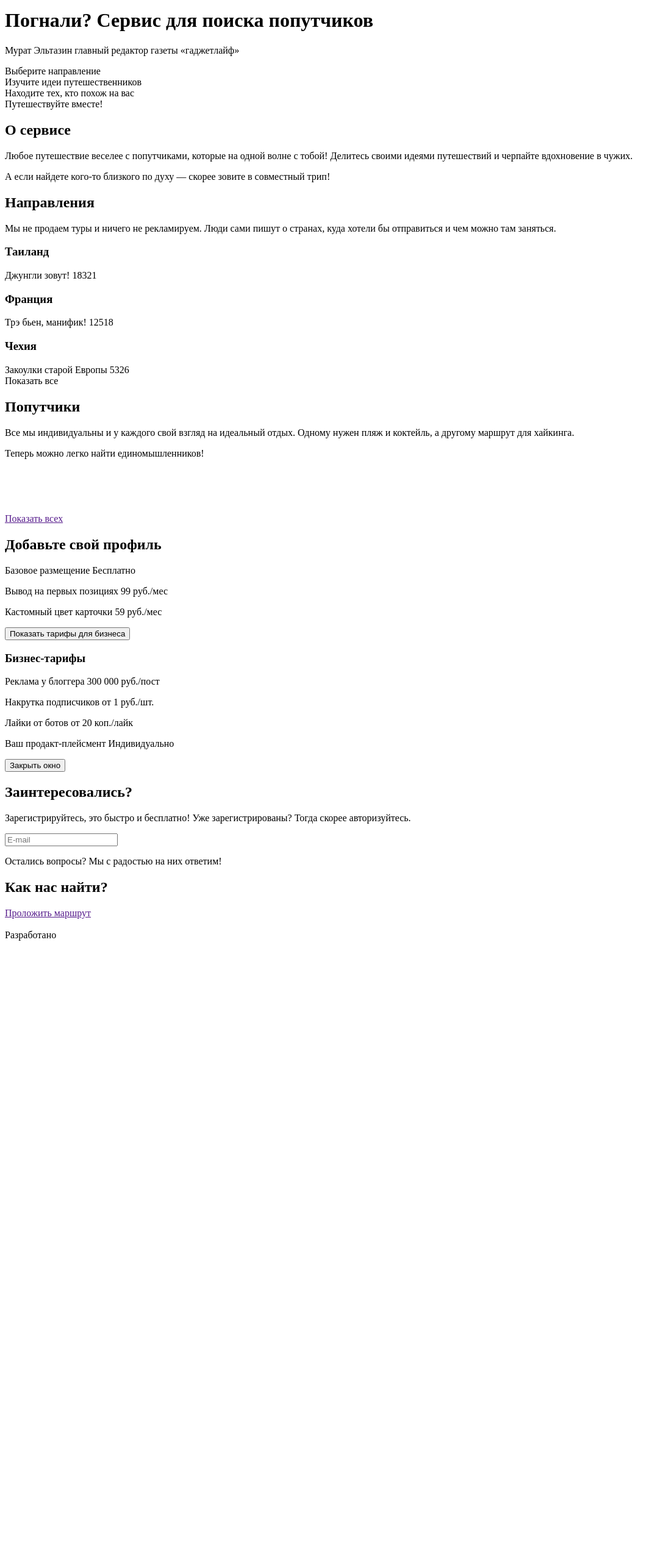
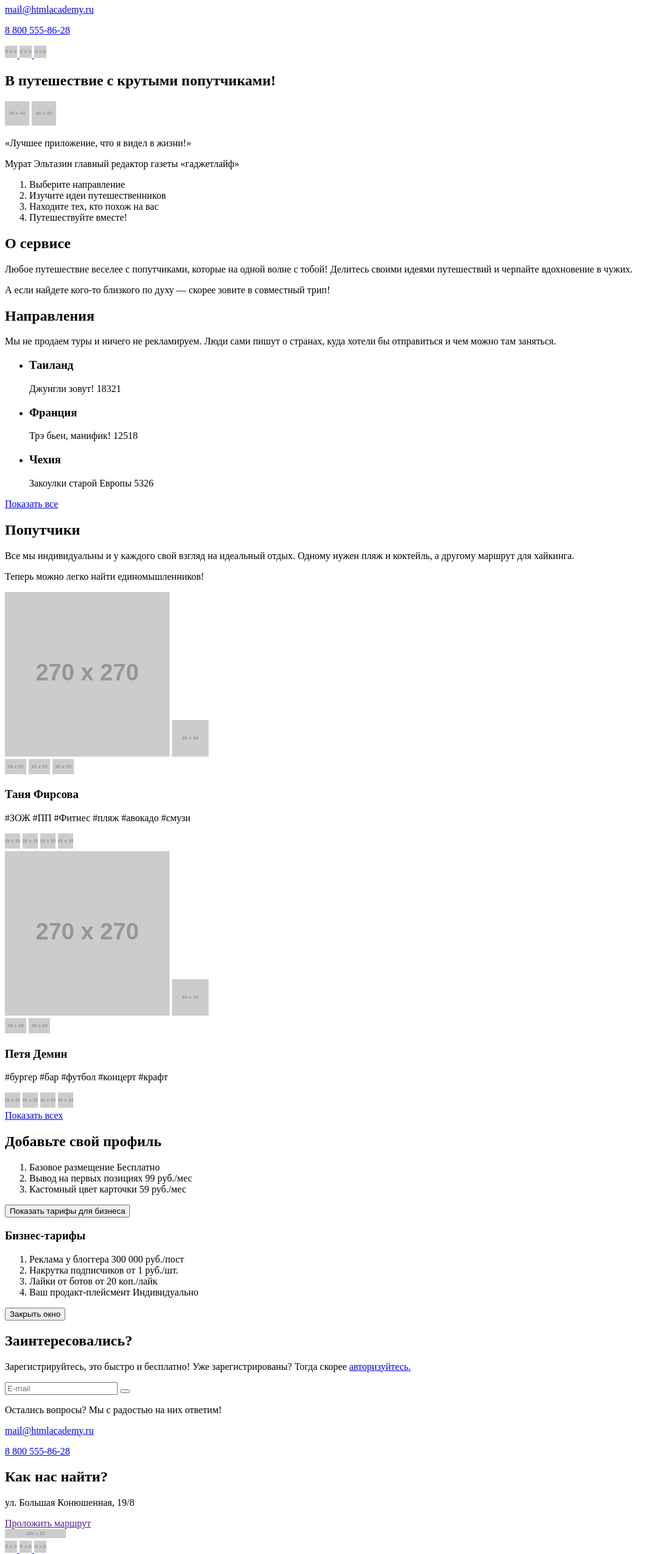
Before and after one commit to Junfrontend/28451-pognali-22, a website: page source/index.html in a window 1280 px wide. Shown: the part 140-2689 px from the top of the page at 61% size, without its empty margins (0-1087 px from the left). Before the commit the page ends 1691 px from the top, so only its background shows below. Drawn offline with Linux system fonts and the light colour scheme; placeholder pictures from the web are drawn by us.

Commit message:
Исправил замечания после проверки

```diff
--- a/source/index.html
+++ b/source/index.html
@@ -9,39 +9,65 @@
 <body>
   <header class="header">
     <div class="header__top-bar top-bar top-bar_opened">
-      <img src="" alt="" class="top-bar__logo" width="100px" height="15px">
+      <img src="https://via.placeholder.com/100x15" alt="Логотип в шапке" class="top-bar__logo" width="100" height="15">
       <button class="top-bar__button "></button>
     </div>
     <nav class="header__navigation main-navigation">
-      <ul class="main-navigation__list nav-list">
-        <li class="nav-list__item"><a>О сервисе</a></li>
-        <li class="nav-list__item"><a>Направления</a></li>
-        <li class="nav-list__item"><a>Попутчики</a></li>
+      <ul class="main-navigation-list">
+        <li class="main-navigation-list__item"><a href="#">О сервисе</a></li>
+        <li class="main-navigation-list__item"><a href="source/form.html">Направления</a></li>
+        <li class="main-navigation-list__item"><a href="source/catalog.html">Попутчики</a></li>
       </ul>
     </nav>
-    <button class="header__log-in-button">Авторизация</button>
+    <a href="#" class="header__log-in-button">Авторизация</a>
     <!--Возможно это ссылка, надо потом проверить-->
     <div class="header__contacts contacts">
-      <p class="contacts__email"><a href="mailto:mail@htmlacademy.ru"></a></p>
-      <p class="contacts__phone"><a href="telto:8 800 555-86-28"></a></p>
-      <div class="contacts__social-links social-links">
-        <a class="social-links__item" href=""></a>
-        <a class="social-links__item" href=""></a>
-        <a class="social-links__item" href=""></a>
-      </div>
+      <p class="contacts__email contacts__email_header">
+        <a href="mailto:mail@htmlacademy.ru">
+          mail@htmlacademy.ru
+        </a>
+      </p>
+      <p class="contacts__phone contacts__phone_header">
+        <a href="tel:8800555-86-28">
+          8 800 555-86-28
+        </a>
+      </p>
+    </div>
+    <div class="contacts__social-links social-links">
+      <a class="social-links__item" href="facebook.com">
+        <img src="https://via.placeholder.com/20x20" alt="Иконка Facebook">
+      </a>
+      <a class="social-links__item" href="https://vk.com/">
+        <img src="https://via.placeholder.com/20x20" alt="Иконка VK">
+      </a>
+      <a class="social-links__item" href="https://www.instagram.com/">
+        <img src="https://via.placeholder.com/20x20" alt="Иконка Instagram">
+      </a>
     </div>
   </header>
   <main>
-    <h1 class="visualy-hidden">Погнали? Сервис для поиска попутчиков</h1>
     <section class="about-service">
-      <!-- Может ли заголовок блока section h2 быть влоден во внутренний блок descripton? -->
-      <p class="about-service__signature">Мурат Эльтазин главный редактор газеты «гаджетлайф»</p>
-      <div class="about-service__steps-to-start steps-to-start">
-        <div class="steps-to-start__item"><span>Выберите направление</span></div>
-        <div class="steps-to-start__item"><span>Изучите идеи путешественников</span></div>
-        <div class="steps-to-start__item"><span>Находите тех, кто похож на вас</span></div>
-        <div class="steps-to-start__item"><span>Путешествуйте вместе!</span></div>
+      <h1>В путешествие с крутыми попутчиками!</h1>
+      <div class="about-service__action-block action-block">
+        <a class="action-block__email-button" href="mailto:mail@htmlacademy.ru"><img
+            src="https://via.placeholder.com/40x40" alt="Иконка телефона"></a>
+        <a class="action-block__phone-button" href="tel:8800555-86-28"><img src="https://via.placeholder.com/40x40"
+            alt="Иконка почты"></a>
+        <a class="action-block__log-in-button" href="#"></a>
+        <!--Ссылка на страницу авторизации, реализовывать не нужно-->
       </div>
+      <p class="about-service__quote">
+        «Лучшее приложение, что я видел в жизни!»
+      </p>
+      <p class="about-service__signature">
+        Мурат Эльтазин главный редактор газеты «гаджетлайф»
+      </p>
+      <ol class="about-service__steps-to-start steps-to-start">
+        <li class="steps-to-start__item">Выберите направление</li>
+        <li class="steps-to-start__item">Изучите идеи путешественников</li>
+        <li class="steps-to-start__item">Находите тех, кто похож на вас</li>
+        <li class="steps-to-start__item">Путешествуйте вместе!</li>
+      </ol>
       <div class="about-service__description descrption"></div>
       <h2 class="descrption__header">О сервисе</h2>
       <p class="descrption__item">Любое путешествие веселее с попутчиками, которые на одной волне с тобой!
@@ -54,30 +80,30 @@
       <p class="directions__descripion">Мы не продаем туры и ничего не рекламируем. Люди сами пишут о странах,
         куда хотели бы отправиться и чем можно там заняться.
       </p>
-      <div class="directions__country-cards country-cards">
-        <div class="country-cards__card card-decription">
-          <div class="card-description__under-picture">
-            <h3 class="under-picture__header">Таиланд</h3>
-            <span class="under-picture__small-decription">Джунгли зовут!</span>
-            <span class="under-picture__visiters-conter">18321</span>
+      <ul class="directions__country-cards country-cards">
+        <li class="country-cards__card card-decription">
+          <div class="card-description__country-name country-name">
+            <h3 class="country-name__header">Таиланд</h3>
+            <span class="country-name__small-decription">Джунгли зовут!</span>
+            <span class="country-name__visiters-conter">18321</span>
           </div>
-        </div>
-        <div class="country-cards__card card-decription">
-          <div class="card-description__under-picture">
-            <h3 class="under-picture__header">Франция</h3>
-            <span class="under-picture__small-decription">Трэ бьен, манифик!</span>
-            <span class="under-picture__visiters-conter">12518</span>
+        </li>
+        <li class="country-cards__card card-decription">
+          <div class="card-description__country-name country-name">
+            <h3 class="country-name__header">Франция</h3>
+            <span class="country-name__small-decription">Трэ бьен, манифик!</span>
+            <span class="country-name__visiters-conter">12518</span>
           </div>
-        </div>
-        <div class="country-cards__card card-decription">
-          <div class="card-description__under-picture">
-            <h3 class="under-picture__header">Чехия</h3>
-            <span class="under-picture__small-decription">Закоулки старой Европы</span>
-            <span class="under-picture__visiters-conter">5326</span>
+        </li>
+        <li class="country-cards__card card-decription">
+          <div class="card-description__country-name country-name">
+            <h3 class="country-name__header">Чехия</h3>
+            <span class="country-name__small-decription">Закоулки старой Европы</span>
+            <span class="country-name__visiters-conter">5326</span>
           </div>
-        </div>
-        <a class="country-cards__link">Показать все</a> <!-- Кнопка ведет на страницу формы-->
-      </div>
+        </li>
+      </ul>
+      <a class="directions__show-all-link" href="source/form.html">Показать все</a> <!-- Кнопка ведет на страницу формы-->
     </section>
     <section class="companions">
       <h2 class="companions__header">Попутчики</h2>
@@ -85,57 +111,90 @@
         Одному нужен пляж и коктейль, а другому маршрут для хайкинга.
       </p>
       <p class="companions__descripion companions__descripion_strong">Теперь можно легко найти единомышленников!</p>
-      <div class="companoins__cards companions-cards">
-        <div class="companion-card">
-          <img src="" alt="" class="companion-card__level">
-          <div class="companion-card__visites-countries"></div>
-          <h3 class="companion-card__name"></h3>
-          <p class="companion-card__hashtags"></p>
-          <div class="companion-card__transport-icons transport-icons">
-
+      <div class="companoins__cards cards">
+        <div class="cards__companion-card">
+          <img src="https://via.placeholder.com/270x270" alt="Фото компаньона">
+          <img src="https://via.placeholder.com/60x60" alt="Уровень компаньона" class="companion-card__level">
+          <div class="companion-card__visited-countries countries">
+            <img class="countries__sri-lanka" src="https://via.placeholder.com/35x25" alt="Флаг Шри-Ланки">
+            <img class="countries__thailand" src="https://via.placeholder.com/35x25" alt="Флаг Тайланда">
+            <img class="countries__seychelles" src="https://via.placeholder.com/35x25" alt="Флаг Сейшел">
+          </div>
+          <h3 class="companion-card__name">Таня Фирсова</h3>
+          <p class="companion-card__hashtags">#ЗОЖ #ПП #Фитнес #пляж #авокадо #смузи</p>
+          <div class="companion-card__transport-icons icons">
+            <img class="icons__plane icons__plane_filled" src="https://via.placeholder.com/25x25" alt="Иконка самолета">
+            <img class="icons_bus" src="https://via.placeholder.com/25x25" alt="Иконка автобуса">
+            <img class="icons__bike" src="https://via.placeholder.com/25x25" alt="Иконка велосипеда">
+            <img class="icons__man" src="https://via.placeholder.com/25x25" alt="Иконка человека">
           </div>
         </div>
-        <div class="companion-card">
-          <img src="" alt="" class="companion-card__level">
-          <div class="companion-card__visites-countries"></div>
-          <h3 class="companion-card__name"></h3>
-          <p class="companion-card__hashtags"></p>
-          <div class="companion-card__transport-icons transport-icons">
-
+        <div class="cards__companion-card">
+          <img src="https://via.placeholder.com/270x270" alt="Фото компаньона">
+          <img src="https://via.placeholder.com/60x60" alt="Уровень компаньона" class="companion-card__level">
+          <div class="companion-card__visited-countries countries">
+            <img class="countries__belgium" src="https://via.placeholder.com/35x25" alt="Флаг Бельгии">
+            <img class="countries__czech" src="https://via.placeholder.com/35x25" alt="Флаг Чехии">
+          </div>
+          <h3 class="companion-card__name">Петя Демин</h3>
+          <p class="companion-card__hashtags">#бургер #бар #футбол #концерт #крафт</p>
+          <div class="companion-card__transport-icons icons">
+            <img class="icons__plane icons__plane_filled" src="https://via.placeholder.com/25x25" alt="Иконка самолета">
+            <img class="icons_bus icons_bus_filled" src="https://via.placeholder.com/25x25" alt="Иконка автобуса">
+            <img class="icons__bike" src="https://via.placeholder.com/25x25" alt="Иконка велосипеда">
+            <img class="icons__man icons__man_filled" src="https://via.placeholder.com/25x25" alt="Иконка человека">
           </div>
         </div>
-        <a href="">Показать всех</a> <!-- Ссылка ведет в каталог -->
+        <a class="cards__link" href="source/catalog.html">Показать всех</a> <!-- Ссылка ведет в каталог -->
       </div>
     </section>
     <section class="add-profile">
       <h2 class="add-profile__header">Добавьте свой профиль</h2>
-      <div class="add-profile__price-list price-list">
-        <p class="price-list__item">Базовое размещение Бесплатно</p>
-        <p class="price-list__item">Вывод на первых позициях 99 руб./мес</p>
-        <p class="price-list__item">Кастомный цвет карточки 59 руб./мес</p>
-        <button class="price-list__for-business">Показать тарифы для бизнеса</button>
-      </div>
+      <ol class="add-profile__price-list price-list">
+        <li class="price-list__item">Базовое размещение Бесплатно</li>
+        <li class="price-list__item">Вывод на первых позициях 99 руб./мес</li>
+        <li class="price-list__item">Кастомный цвет карточки 59 руб./мес</li>
+      </ol>
+      <button class="add-profile__for-business-button">Показать тарифы для бизнеса</button>
       <div class="add-profile__price-list-for-business price-list-for-business">
-        <h3 class="price-list-for-business__header">Бизнес-тарифы</h2>
-          <p class="price-list-for-business__item">Реклама у блоггера 300 000 руб./пост</p>
-          <p class="price-list-for-business__item">Накрутка подписчиков от 1 руб./шт.</p>
-          <p class="price-list-for-business__item">Лайки от ботов от 20 коп./лайк</p>
-          <p class="price-list-for-business__item">Ваш продакт-плейсмент Индивидуально</p>
+        <h3 class="price-list-for-business__header">Бизнес-тарифы</h3>
+          <ol class="price-list-for-business__costs costs-list">
+            <li class="costs-list__item">Реклама у блоггера 300 000 руб./пост</li>
+            <li class="costs-list__item">Накрутка подписчиков от 1 руб./шт.</li>
+            <li class="costs-list__item">Лайки от ботов от 20 коп./лайк</li>
+            <li class="costs-list__item">Ваш продакт-плейсмент Индивидуально</li>
+          </ol>
           <button class="price-list-for-business__close-button">Закрыть окно</button>
       </div>
     </section>
     <section class="feedback">
       <h2 class="feedback__header">Заинтересовались?</h2>
       <p class="feedback__text">Зарегистрируйтесь, это быстро и бесплатно!
-        Уже зарегистрированы? Тогда скорее <a>авторизуйтесь.</a></p>
+        Уже зарегистрированы? Тогда скорее <a href="#">авторизуйтесь.</a></p>
       <!-- переход на страницу авторизации. Страницу авторизации реализовывать не нужно. -->
-      <input type="email" placeholder="E-mail">
+      <form class="feedback__form form">
+        <input class="form__input" type="email" placeholder="E-mail">
+        <button class="form__submit-button" type="submit"></button>
+      </form>
       <p class="feedback__any-question">Остались вопросы? Мы с радостью на них ответим!</p>
-      <p class="feedback__email"><a href="mailto:mail@htmlacademy.ru"></a></p>
-      <p class="feedback__phone"><a href="telto:8 800 555-86-28"></a></p>
+      <div class="feedback__contacts contacts">
+        <p class="contacts__email contacts__email_feedback">
+          <a href="mailto:mail@htmlacademy.ru">
+            mail@htmlacademy.ru
+          </a>
+        </p>
+        <p class="contacts__phone contacts__phone_feedback">
+          <a href="tel:8800555-86-28">
+            8 800 555-86-28
+          </a>
+        </p>
+      </div>
     </section>
     <section class="how-find-us">
-      <h2 class="how-find-us__header">Как нас найти?</h2>
+      <h2 class="visualy-hidden">Как нас найти?</h2>
+      <p class="how-find-us__address">
+        ул. Большая Конюшенная, 19/8
+      </p>
       <a href="">Проложить маршрут</a>
       <!-- Ссылка «Проложить маршрут» ведёт на карту (Google или Яндекса) с проложенным маршрутом из центра карты в любую точку -->
       <div class="how-find-us__map"></div>
@@ -143,15 +202,24 @@
     </section>
   </main>
   <footer class="footer">
-    <img src="" alt="" class="footer__logo">
+    <a class="footer__logo" href="https://htmlacademy.ru/intensive/adaptive">
+      <img src="https://via.placeholder.com/100x15" alt="Логотип в футере">
+    </a>
     <div class="footer__social-links social-links">
-      <a class="social-links__item" href=""></a>
-      <a class="social-links__item" href=""></a>
-      <a class="social-links__item" href=""></a>
+      <a class="social-links__item" href="facebook.com">
+        <img src="https://via.placeholder.com/20x20" alt="Иконка Facebook">
+      </a>
+      <a class="social-links__item" href="https://vk.com/">
+        <img src="https://via.placeholder.com/20x20" alt="Иконка VK">
+      </a>
+      <a class="social-links__item" href="https://www.instagram.com/">
+        <img src="https://via.placeholder.com/20x20" alt="Иконка Instagram">
+      </a>
     </div>
     <div class="footer__developer">
-      <span>Разработано</span> <a><img src="" alt=""></a>
+      <span>Разработано</span> <a><img src="https://via.placeholder.com/27x34" alt="Иконка Академии"></a>
     </div>
   </footer>
 </body>
+
 </html>
```
